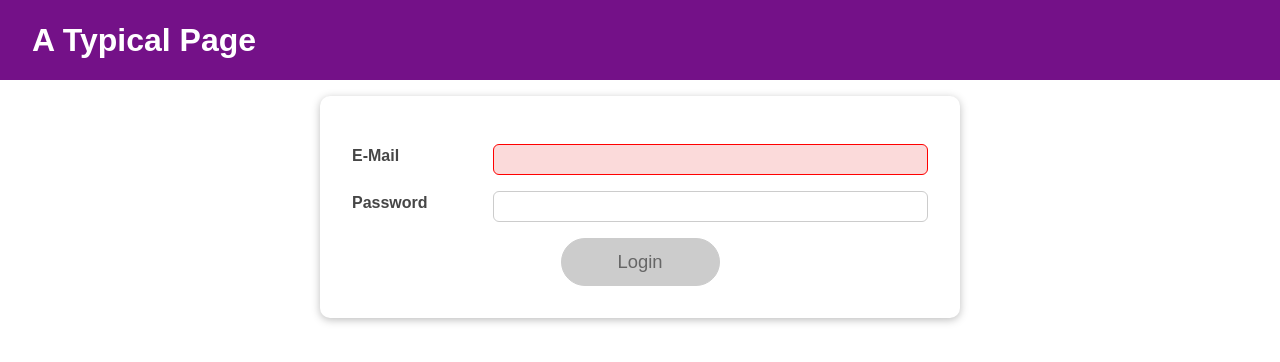
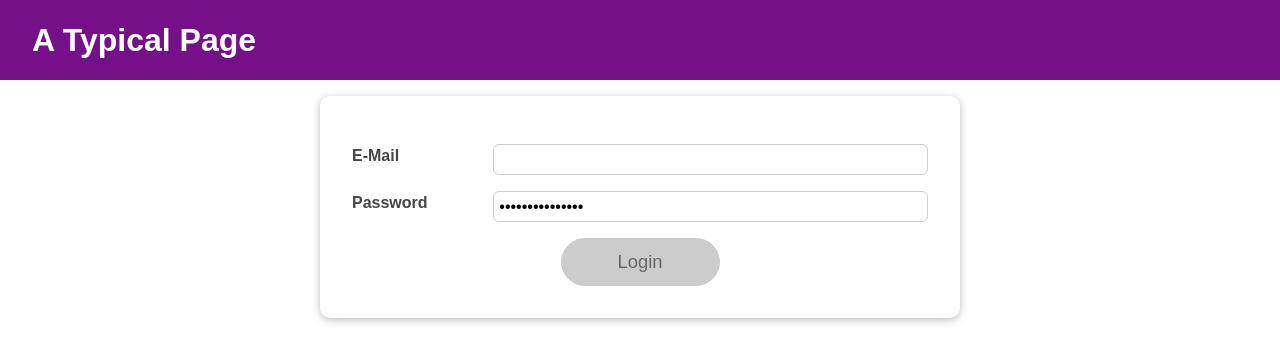
Before and after one commit to doctornaz/section-10-reducers-context, a React (Create React App) app: page / in a window 1280 px wide. Shown: the top 362 px of the page. Built offline with nearby package versions, Linux system fonts and the light colour scheme.

Commit message:
116 password implementation

```diff
--- a/src/components/Login/Login.js
+++ b/src/components/Login/Login.js
@@ -6,56 +6,60 @@ import Button from '../UI/Button/Button';
 
 //this goes outside because we are not using any data from the component function.
 const emailReducer = (state, actionDispatched) => {
-  if (actionDispatched.type === 'USER_INPUT')
-    return { value: actionDispatched.val, isValid: actionDispatched.val.includes('@') };
-  if (actionDispatched.type === 'INPUT_BLUR')
-    return { value: state.value, isValid: state.value.includes('@') };
-
-  return { value: '', isValid: false };
+  switch(actionDispatched.type){
+    case 'USER_INPUT': //get new val from action dispatched as the action was from user input
+      return { value: actionDispatched.val, isValid: actionDispatched.val.includes('@') };
+    case 'INPUT_BLUR': //check for current state as this does not dispatch a new value but we can still get current state
+      return { value: state.value, isValid: state.value.includes('@') };
+    default:
+      return { value: '', isValid: false };
+  }
 };
 
+const passwordReducer = (state, actionDispatched) => {
+  switch(actionDispatched.type){
+    case 'USER_INPUT': //get new val from action dispatched as the action was from user input
+      return { value: actionDispatched.val, isValid: actionDispatched.val.trim().length > 6 };
+    case 'INPUT_BLUR': //check for current state as this does not dispatch a new value but we can still get current state
+      return { value: state.value, isValid: state.value.trim().length > 6 };
+    default:
+      return { value: '', isValid: false };
+  }
+}
+
 const Login = (props) => {
-  const [enteredPassword, setEnteredPassword] = useState('');
-  const [passwordIsValid, setPasswordIsValid] = useState();
   const [formIsValid, setFormIsValid] = useState(false);
-
-  // const [state, dispatchFn] = useReducer(reducerFunction, initialState, initialStateFunction);
-  const [email, dispatchEmail] = useReducer(emailReducer, {
-    value: '',
-    isValid: null
-  }, );
+  // const [state, dispatchFn] = useReducer(reducerFunction, initialState, optional: initialStateFunction);
+  const [email, dispatchEmail] = useReducer(emailReducer, { value: '', isValid: undefined });
+  const [password, dispatchPassword] = useReducer(passwordReducer, { value: '', isValid: undefined });
 
   const emailChangeHandler = (event) => {
-    console.log(event.target.value);
     dispatchEmail({
       type: 'USER_INPUT',
       val: event.target.value
     });
 
-    setFormIsValid(
-      event.target.value.includes('@') && enteredPassword.trim().length > 6
-    );
+    setFormIsValid(event.target.value.includes('@') && password.value.trim().length > 6);
   };
 
   const passwordChangeHandler = (event) => {
-    setEnteredPassword(event.target.value);
+    dispatchPassword({
+      type: 'USER_INPUT',
+      val: event.target.value
+    });
 
     setFormIsValid(
       email.value.includes('@') && event.target.value.trim().length > 6
     );
   };
 
-  const validateEmailHandler = () => {
-    dispatchEmail({type: 'INPUT_BLUR'});
-  };
+  const validateEmailHandler = () => dispatchEmail({type: 'INPUT_BLUR'});
 
-  const validatePasswordHandler = () => {
-    setPasswordIsValid(enteredPassword.trim().length > 6);
-  };
+  const validatePasswordHandler = () => dispatchPassword({type: 'INPUT_BLUR'});
 
   const submitHandler = (event) => {
     event.preventDefault();
-    props.onLogin(email.value, enteredPassword);
+    props.onLogin(email.value, password.value);
   };
 
   return (
@@ -63,7 +67,8 @@ const Login = (props) => {
       <form onSubmit={submitHandler}>
         <div
           className={`${classes.control} ${
-            !email.isValid ? classes.invalid : ''
+            // !email.isValid is not falsey as it starts as null/undefined
+            email.isValid === false ? classes.invalid : ''
           }`}
         >
           <label htmlFor="email">E-Mail</label>
@@ -77,14 +82,15 @@ const Login = (props) => {
         </div>
         <div
           className={`${classes.control} ${
-            passwordIsValid === false ? classes.invalid : ''
+            // !password.isValid is not falsey as it starts as null/undefined
+            password.isValid === false ? classes.invalid : ''
           }`}
         >
           <label htmlFor="password">Password</label>
           <input
             type="password"
             id="password"
-            value={enteredPassword}
+            value={password}
             onChange={passwordChangeHandler}
             onBlur={validatePasswordHandler}
           />
```
